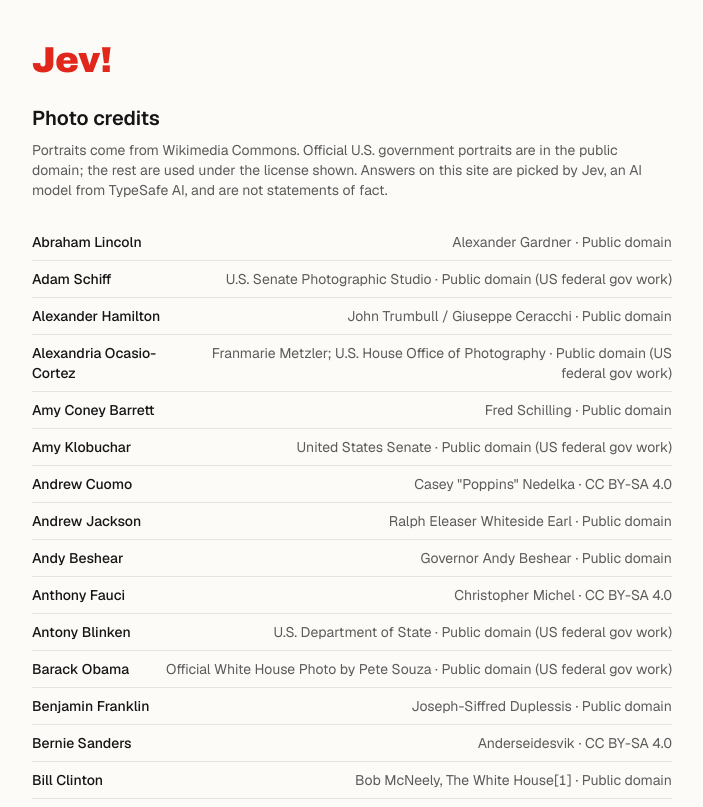
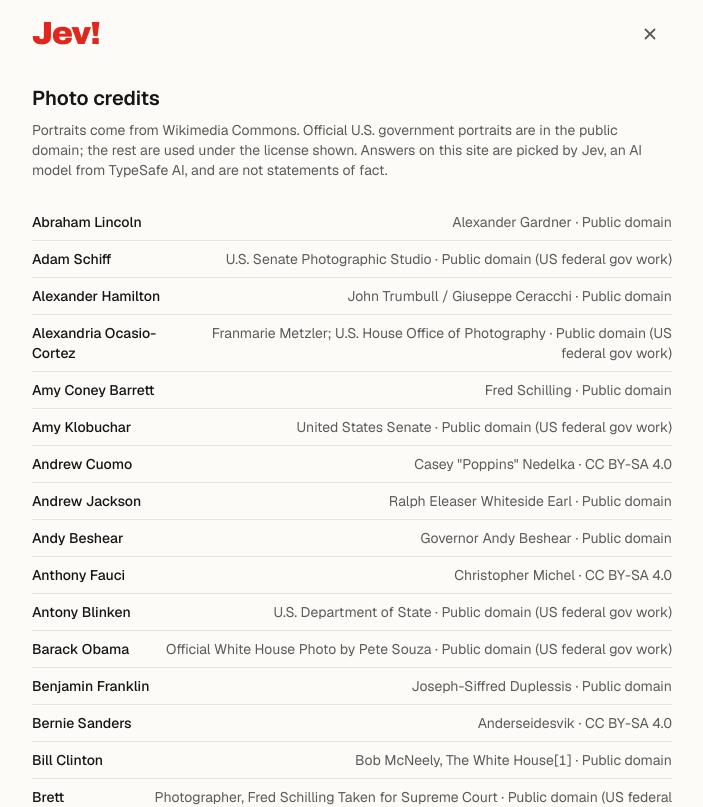
Before and after one commit to n8peace/politiciansbyjev, a Next.js app: page /credits in a window 1280 px wide. Shown: the top 807 px of the page, without its empty margins (288-991 px from the left). Built offline with nearby package versions, Linux system fonts and the light colour scheme.

Commit message:
Photo credits: close button (and Esc) that returns to your question
Co-Authored-By: Claude Opus 5.5 <noreply@anthropic.com>

```diff
--- /dev/null
+++ b/app/credits/Close.tsx
@@ -0,0 +1,36 @@
+"use client";
+
+import { useRouter } from "next/navigation";
+import { useEffect } from "react";
+
+// Back to wherever the visitor came from on Jev (keeping their question),
+// or home if they landed here directly. Esc does the same.
+export default function Close() {
+  const router = useRouter();
+
+  useEffect(() => {
+    const onKey = (e: KeyboardEvent) => e.key === "Escape" && close();
+    window.addEventListener("keydown", onKey);
+    return () => window.removeEventListener("keydown", onKey);
+  });
+
+  function close() {
+    const fromJev = document.referrer && new URL(document.referrer).origin === window.location.origin;
+    if (fromJev && window.history.length > 1) router.back();
+    else router.push("/");
+  }
+
+  return (
+    <button
+      type="button"
+      onClick={close}
+      aria-label="Close photo credits"
+      title="Close (Esc)"
+      className="flex h-11 w-11 shrink-0 items-center justify-center rounded-full text-ink-soft transition-[color,background-color,transform] duration-150 ease-out hover:bg-ink/5 hover:text-ink active:scale-[0.97]"
+    >
+      <svg viewBox="0 0 16 16" width="16" height="16" aria-hidden="true">
+        <path d="M3.5 3.5l9 9M12.5 3.5l-9 9" stroke="currentColor" strokeWidth="1.8" strokeLinecap="round" />
+      </svg>
+    </button>
+  );
+}
--- a/app/credits/page.tsx
+++ b/app/credits/page.tsx
@@ -1,17 +1,21 @@
 import type { Metadata } from "next";
 import Link from "next/link";
 import { politicians } from "@/lib/politicians";
+import Close from "./Close";
 
 export const metadata: Metadata = { title: "Photo credits · Jev!" };
 
 export default function Credits() {
   const sorted = [...politicians].sort((a, b) => a.name.localeCompare(b.name));
   return (
-    <main className="mx-auto max-w-2xl px-4 py-10">
-      <Link href="/" className="font-logo text-4xl text-jev">
-        Jev!
-      </Link>
-      <h1 className="mt-6 text-xl font-semibold">Photo credits</h1>
+    <main className="mx-auto max-w-2xl px-4 pb-10">
+      <header className="sticky top-0 z-10 -mx-4 flex items-center justify-between bg-paper/95 px-4 py-3 backdrop-blur-sm">
+        <Link href="/" className="font-logo text-[2rem] leading-none tracking-[-0.025em] text-jev">
+          Jev!
+        </Link>
+        <Close />
+      </header>
+      <h1 className="mt-4 text-xl font-semibold">Photo credits</h1>
       <p className="mt-2 text-sm text-ink-soft">
         Portraits come from Wikimedia Commons. Official U.S. government portraits are in the
         public domain; the rest are used under the license shown. Answers on this site are
```
